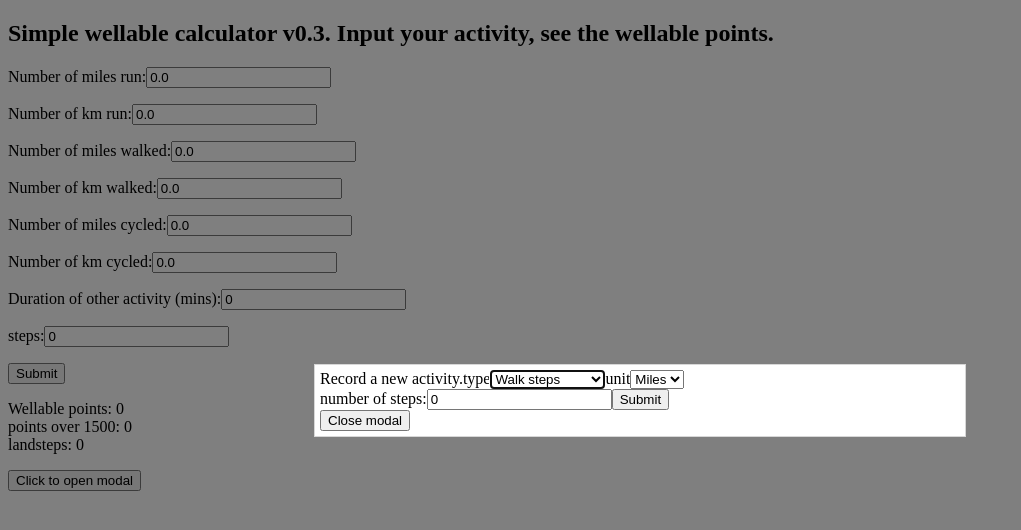
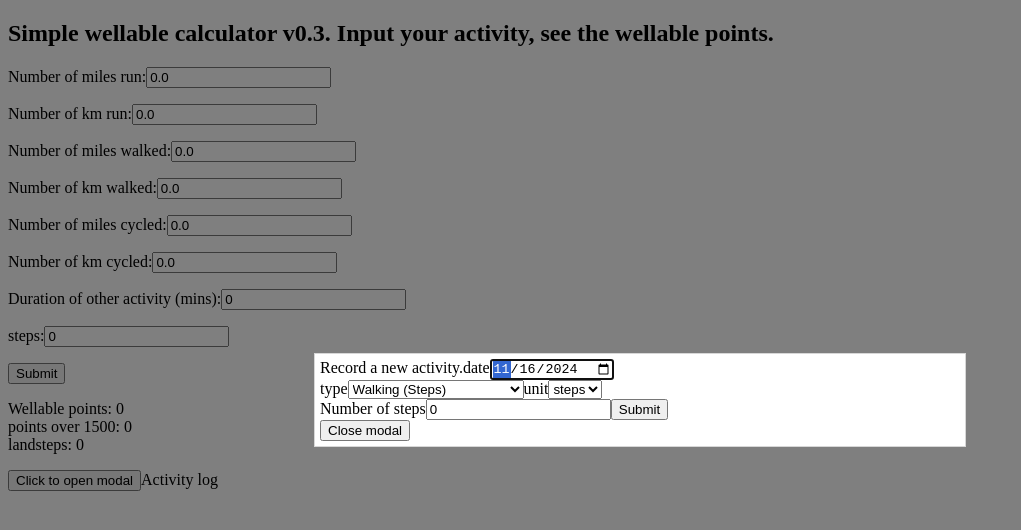
Before and after one commit to alexlevinfr/wellcalc, a React (Create React App) app: page / in a window 1280 px wide. Both pictures are taken after a click on the button "Click to open modal". Shown: the top 530 px of the page, without its empty margins (0-1021 px from the left). Built offline with nearby package versions, Linux system fonts and the light colour scheme.

Commit message:
Add a json object to the modal to keep track of the activities being added. This will need to be lifted to the next level component in order to maintain a diary.

```diff
--- a/src/Modal.js
+++ b/src/Modal.js
@@ -9,17 +9,65 @@ export function Modal() {
         setSelectedActivity(event.target.value);
       };*/
 
+      const unit_types=["steps","miles","time","km"];
+      const activity_names=["Archery","Badminton","Baseball/rounders/softball", "Basketball","Boxing","Canoeing/Kayaking",
+      "Climbing",
+      "Cricket",
+      "Cross Country Skiing",
+      "Crossfit/Cross Training",
+      "Cycling (Distance)",
+      "Cycling (Time)",
+      "Dancing",
+      "Elliptical",
+      "Fencing",
+      "Field Hockey",
+      "Fishing",
+      "Golf",
+      "Handcycling",
+      "HIIT",
+      "Hiking",
+      "Hunting",
+      "Kite Boarding",
+      "Martial Arts",
+      "Other Movement",
+      "Paddleboarding",
+      "Pickleball",
+      "Pilates",
+      "Rowing",
+      "Rugby",
+      "Running (Distance)",
+      "Running (Time)",
+      "Sailing",
+      "Scuba Diving",
+      "Skateboarding",
+      "Skateboarding",
+      "Skiing/Snowboarding",
+      "Snorkeling",
+      "Snowshoeing",
+      "Soccer",
+      "Spinning",
+      "Squash",
+      "Stretching/Mobility",
+      "Surfing",
+      "Swimming",
+      "Table Tennis",
+      "Tai Chi",
+      "Tennis",
+      "Volleyball",
+      "Walking (Distance)",
+      "Walking (Steps)",
+      "Walking (Time)",
+      "Water Polo",
+      "Weight Lifting",
+      "Windsurfing",
+      "Yoga",
+      "Zumba",
+]
       const [activities, setActivities] = useState({
-        runkm:'0.0',
-        runmiles:'0.0',
-        walkkm:'0.0',
-        walkmiles:'0.0',
-        cyclekm:'0.0',
-        cyclemiles:'0.0',
-        activitymins:'0',
-        steps:'0',
-        type:'Steps',
-        unit:'miles'
+        date:new Date().toJSON().slice(0, 10),
+        type:'Walking (Steps)',
+        unit:'steps',
+        quantity:0.0,
       });
 
     const handleActivitiesChange = (event) => {
@@ -29,53 +77,68 @@ export function Modal() {
         setActivities(activities => ({...activities, [name]: value}))
     }
 
+    function Opts(props) {
+        return <option value={props.brand}>{props.brand}</option>;
+    }
+
+    const [activeJsons, setActiveJsons] = useState({myArray:[]});
+
+    /*const handleActiveJsonsChange = (event) => {
+        const name = event.target.name;
+        const value = event.target.value;
+        setActiveJsons(activeJsons => ({...activeJsons.m, [name]: value}));
+    }*/
+
+    function addActivityToLog(activities) {
+        setActiveJsons(activeJsons => ({
+            myArray:[...activeJsons.myArray, {"name": activities}]}));
+        console.log(JSON.stringify(activeJsons));
+      }
+
+      function getLabelName(str) {
+        if (str === "steps") {
+            return "Number of steps";
+        } else if (str ==="miles") {
+            return "Number of miles";
+        } else if (str ==="km") {
+            return "Number of kms"
+        } else {
+            return "Time (mins)";
+        }
+      }
 
     const handleActivitiesSubmit = e => {
         var activityjson=JSON.stringify(activities);
+        addActivityToLog(activities);
         e.preventDefault();
-          console.log("Submitted the activies form.",activityjson);
+          console.log("Submitted the activities form.",activityjson);
 
       }
+
       return (<Popup trigger = { <button> Click to open modal </button>}
                 modal nested>
                     {close => (
                         <div className='modal'>
                             <div className='content'>
-                                Record a new activity.
+                            Record a new activity.
+                                <label>date<input type="date" name="date" value={activities.date} onChange={handleActivitiesChange}></input></label><br />
                                 {<label>type<select value={activities.type} onChange={handleActivitiesChange} name="type">
-                                <option value="Run">Run</option>
-                                <option value="Walkd">Walk distance</option>
-                                <option value="Steps">Walk steps</option>
-                                <option value="Cycle">Cycle distance</option>
-                                <option value="Activitymins">Activity minutes</option>
-                                </select></label>
+                                {activity_names.map((option) => <Opts brand={option} />)
+                                    };</select></label>
                                 }
+                                {<label>unit<select value={activities.unit} onChange={handleActivitiesChange} name="unit">
+                                {unit_types.map((option) => <Opts brand={option} />)
+                                    };</select></label>
+                                }
+                                {<form onSubmit={handleActivitiesSubmit}>
                                 {
-                                <label>unit<select value={activities.unit} onChange={handleActivitiesChange} name="unit">
-                                <option value="miles">Miles</option>
-                                <option value="km">Kms</option>
-                                </select></label>}
-                                {<form onSubmit={handleActivitiesSubmit}>
-                                {activities.type === "Steps" ?
-                                <label>number of steps:<input type="number" name="steps" value={activities.steps} onChange={handleActivitiesChange} />
-                                </label> : null}
-                                {activities.type === "Run" ?
-                                <label>Run:<input type="number" name={activities.unit==="miles"? "runmiles": "runkm"} value={activities.unit==="miles" ? activities.runmiles : activities.runkm} onChange={handleActivitiesChange} />
-                                </label> : null}
-                                {activities.type === "Walkd" ?
-                                <label>Walk distance:<input type="number" name={activities.unit==="miles"? "walkmiles": "walkkm"} value={activities.unit === "miles" ? activities.walkmiles : activities.walkkm} onChange={handleActivitiesChange} />
-                                </label> : null}
-                                {activities.type === "Cycle"  ?
-                                <label>Cycle distance:<input type="number" name={activities.unit==="miles"? "cyclemiles": "cyclekm"} value={activities.unit === "miles" ? activities.cyclemiles : activities.cyclekm} onChange={handleActivitiesChange} />
-                                </label> : null
-                                }
-                                {activities.type === "Activitymins"  ?
-                                <label>Activity minutes:<input type="number" name="activitymins" value={activities.activitymins} onChange={handleActivitiesChange} />
-                                </label> : null
+                                <label>{getLabelName(activities.unit)}<input type="number" name="quantity" value={activities.quantity} onChange={handleActivitiesChange} />
+                                </label>
                                 }
 
                                 <input type="submit" />
                                 </form> }
+
                             </div>
 
                             <div>
--- a/src/index.js
+++ b/src/index.js
@@ -2,6 +2,9 @@ import { useState } from 'react';
 import ReactDOM from 'react-dom/client';
 import 'reactjs-popup/dist/index.css';
 import { Modal } from './Modal';
+
+
+
 
 function MyForm() {
   const [inputs, setInputs] = useState({
@@ -39,7 +42,7 @@ function MyForm() {
   const points=Math.floor(calcPoints(inputs));
   const overspill= points >1500 ?points-1500 :0;
   const landsteps = Math.floor((parseFloat(inputs.runmiles)+parseFloat(inputs.walkmiles)+((parseFloat(inputs.runkm)+parseFloat(inputs.walkkm))*5/8))*2000);
-  //const activeJsons =[];
+
 
   const handleChange = (event) => {
     const name = event.target.name;
@@ -50,10 +53,11 @@ function MyForm() {
 
 
 
+
   const handleSubmit = e => {
     e.preventDefault();
       console.log("Submitted the wellable form. No one is listening");
-      alert("daily wellables:"+points+", overspill:"+overspill);
+      alert("daily wellables:"+points+", overspill:"+overspill, JSON.stringify(Modal.activeJsons));
   };
 
 
@@ -135,6 +139,9 @@ function MyForm() {
     <br />landsteps: {JSON.stringify(landsteps)}
       </p>
     <Modal />
+    Activity log
+    <p />
+    {JSON.stringify(Modal.activeJsons)}
     </div>
   )
 }
```
